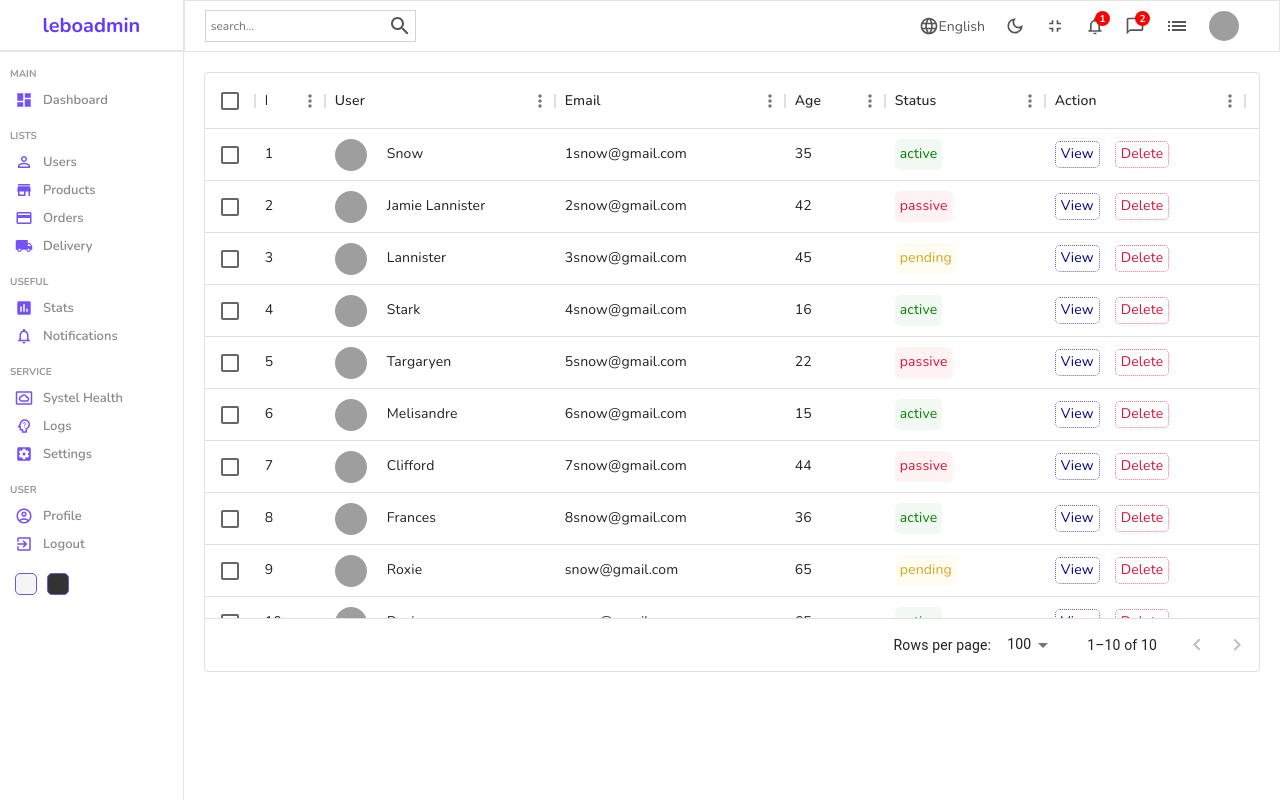
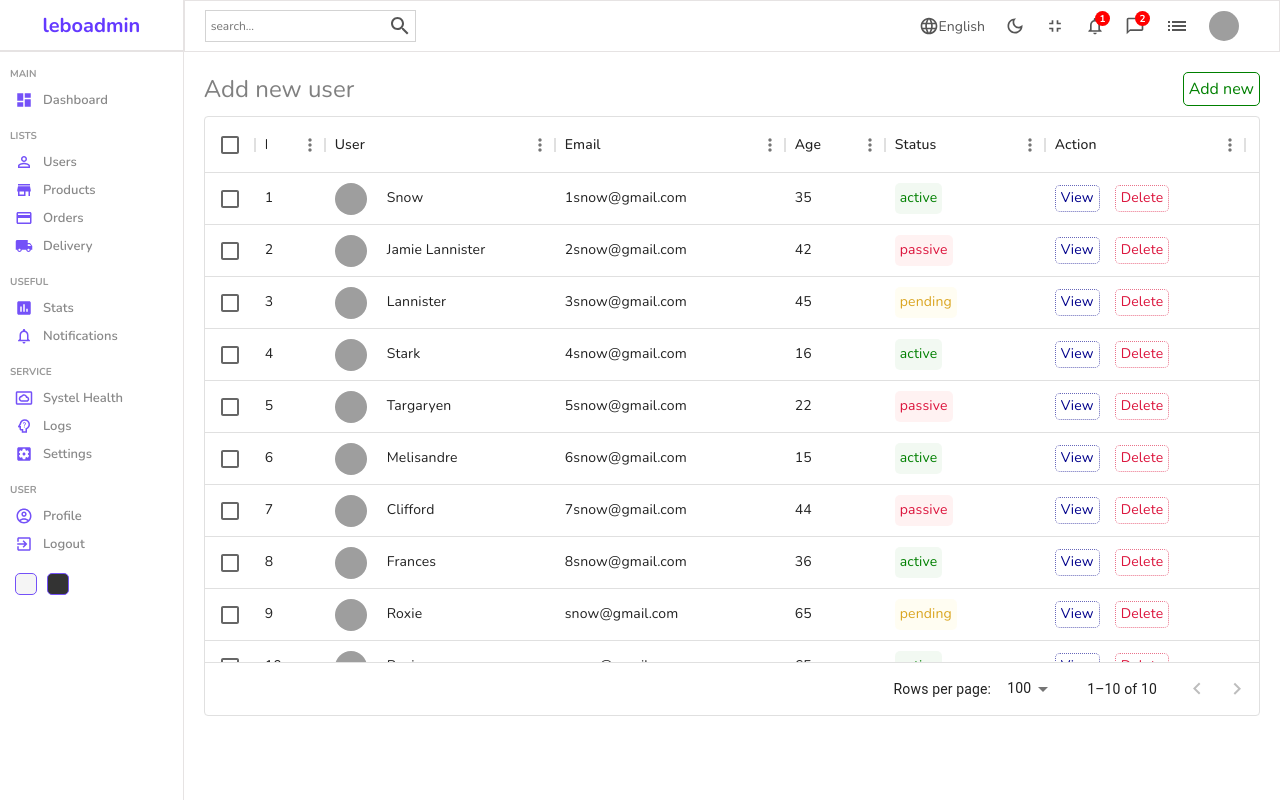
Before and after one commit to tafitahery/firebase, a React (Create React App) app in the folder client/: page /users in a window 1280 px wide. Built offline with nearby package versions, Linux system fonts and the light colour scheme; grey boxes are pictures that could not be loaded.

Commit message:
How to use React Router Dom Links

```diff
--- a/client/src/components/datatable/Datatable.jsx
+++ b/client/src/components/datatable/Datatable.jsx
@@ -2,6 +2,7 @@
 
 import { DataGrid } from '@mui/x-data-grid';
 import { userColumns, userRows } from '../../datatableSource';
+import { Link } from 'react-router-dom';
 
 export default function Datatable() {
   const actionColumn = [
@@ -12,7 +13,9 @@
       renderCell: () => {
         return (
           <div className="cellAction">
-            <div className="viewButton">View</div>
+            <Link to="/users/test" style={{ textDecoration: 'none' }}>
+              <div className="viewButton">View</div>
+            </Link>
             <div className="deleteButton">Delete</div>
           </div>
         );
@@ -22,6 +25,12 @@
 
   return (
     <div className="datatable">
+      <div className="datatableTitle">
+        Add new user
+        <Link to="/users/new" className="link">
+          Add new
+        </Link>
+      </div>
       <DataGrid
         rows={userRows}
         columns={userColumns.concat(actionColumn)}
--- a/client/src/components/datatable/datatable.scss
+++ b/client/src/components/datatable/datatable.scss
@@ -1,6 +1,27 @@
 .datatable {
   height: 600px;
   padding: 20px;
+
+  .datatableTitle {
+    width: 100%;
+    font-size: 24px;
+    color: gray;
+    margin-bottom: 10px;
+    display: flex;
+    align-items: center;
+    justify-content: space-between;
+
+    .link {
+      text-decoration: none;
+      color: green;
+      font-size: 16px;
+      font-weight: 400;
+      border: 1px solid green;
+      padding: 5px;
+      border-radius: 5px;
+      cursor: pointer;
+    }
+  }
 
   .cellWithImg {
     display: flex;
--- a/client/src/components/sidebar/Sidebar.jsx
+++ b/client/src/components/sidebar/Sidebar.jsx
@@ -14,12 +14,15 @@
   SettingsSystemDaydreamOutlined,
   Store,
 } from '@mui/icons-material';
+import { Link } from 'react-router-dom';
 
 export default function Sidebar() {
   return (
     <div className="sidebar">
       <div className="top">
+        <Link to="/" style={{ textDecoration: 'none' }}>
           <span className="logo">leboadmin</span>
+        </Link>
       </div>
       <hr />
       <div className="center">
@@ -30,14 +33,18 @@
             <span>Dashboard</span>
           </li>
           <p className="title">LISTS</p>
+          <Link to="/users" style={{ textDecoration: 'none' }}>
             <li>
               <PersonOutlineOutlined className="icon" />
               <span>Users</span>
             </li>
+          </Link>
+          <Link to="/products" style={{ textDecoration: 'none' }}>
             <li>
               <Store className="icon" />
               <span>Products</span>
             </li>
+          </Link>
           <li>
             <CreditCard className="icon" />
             <span>Orders</span>
--- a/client/src/components/sidebar/sidebar.scss
+++ b/client/src/components/sidebar/sidebar.scss
@@ -14,6 +14,7 @@
       font-size: 20px;
       font-weight: bold;
       color: #6439ff;
+      cursor: pointer;
     }
   }
 
```
Lines whose indentation alone changed are shown as unchanged.
